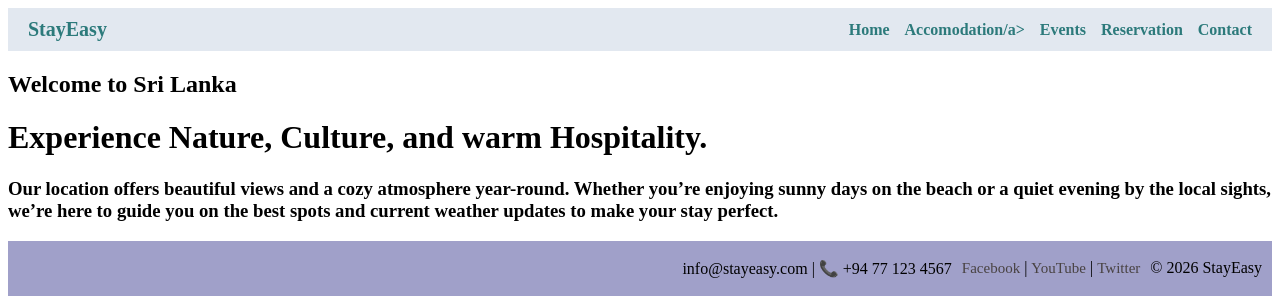
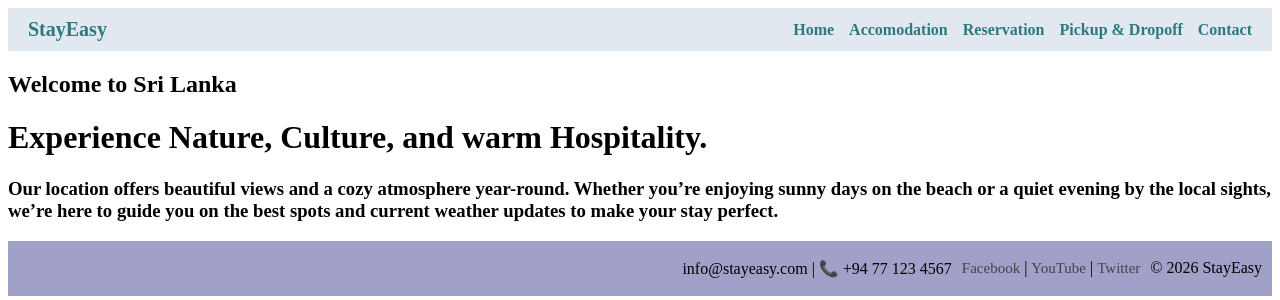
Before and after one commit to prasannaanura/darshana-website, a Flask app: page / in a window 1280 px wide. Shown: the top 300 px of the page. Run offline with Flask 3, Linux system fonts and the light colour scheme.

Commit message:
add pickup and drop-off

```diff
--- a/app.py
+++ b/app.py
@@ -17,13 +17,13 @@ def home():
 
 
 @app.route("/accomodation")
-def tourism():
+def accomodation():
     return render_template("accomodation.html")
 
 
-@app.route("/events")
-def events():
-    return render_template("events.html")
+@app.route("/service")
+def service():
+    return render_template("service.html")
 
 
 @app.route("/reservation", methods=["GET", "POST"])
--- a/templates/base.html
+++ b/templates/base.html
@@ -23,9 +23,9 @@
         <!-- Menu links -->
         <div class="menu">
             <a href="{{ url_for('home') }}">Home</a>
-            <a href="{{ url_for('accomodation') }}">Accomodation/a>
-            <a href="{{ url_for('events') }}">Events</a>
+            <a href="{{ url_for('accomodation') }}">Accomodation</a>
             <a href="{{ url_for('reservation') }}">Reservation</a>
+            <a href="{{ url_for('service') }}">Pickup & Dropoff</a>
             <a href="{{ url_for('contact') }}">Contact</a>
 
             <!-- Admin link + Logout only if logged in -->
```
Also changed, not shown: templates/events.html (deleted, +0 -8 lines), templates/service.html (added, +10 -0 lines).
